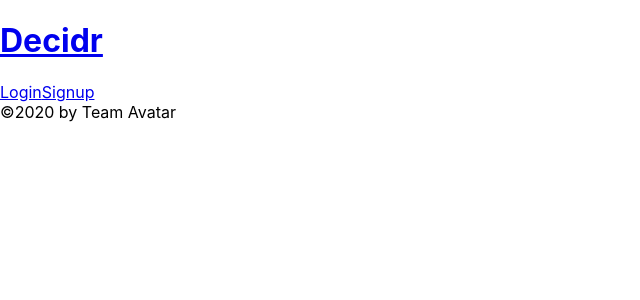
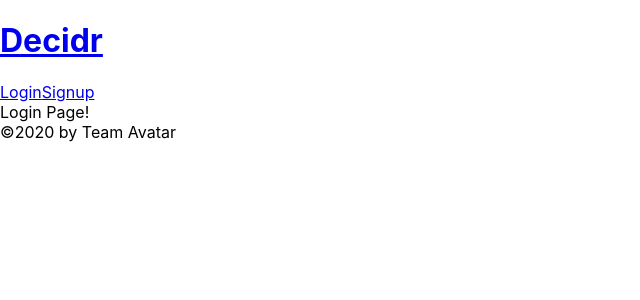
Before and after one commit to KRAY306090/decision-maker, a React (Create React App) app in the folder client/: page /login in a window 1280 px wide. Shown: the top 300 px of the page, without its empty margins (0-640 px from the left). Built offline with nearby package versions, Linux system fonts and the light colour scheme.

Commit message:
signup and login page added

```diff
--- a/client/src/App.js
+++ b/client/src/App.js
@@ -7,6 +7,9 @@ import { BrowserRouter as Router, Route, Switch } from 'react-router-dom';
 
 import Header from './components/Header';
 import Footer from './components/Footer';
+import Login from './pages/Login';
+import Signup from './pages/Signup';
+
 
 import Home from './pages/Home';
 
@@ -32,6 +35,8 @@ function App() {
          <div>
            <Switch>
              <Route exact path="/" component={Home} />
+             <Route exact path="/login" component={Login} />
+             <Route exact path="/signup" component={Signup} />
            </Switch>
          </div>
         <Footer/>
--- a/client/src/pages/Login.js
+++ b/client/src/pages/Login.js
@@ -0,0 +1,11 @@
+import React from 'react';
+
+const Login = () => {
+    return (
+        <main>
+            <div>Login Page!</div>
+        </main>
+    );
+}
+
+export default Login;
--- a/client/src/pages/Signup.js
+++ b/client/src/pages/Signup.js
@@ -0,0 +1,11 @@
+import React from 'react';
+
+const Signup = () => {
+    return (
+        <main>
+            <div>Signup Page!</div>
+        </main>
+    );
+}
+
+export default Signup;
```
Also changed, not shown: 1 other file (tests, documents, lock files or other folders).
